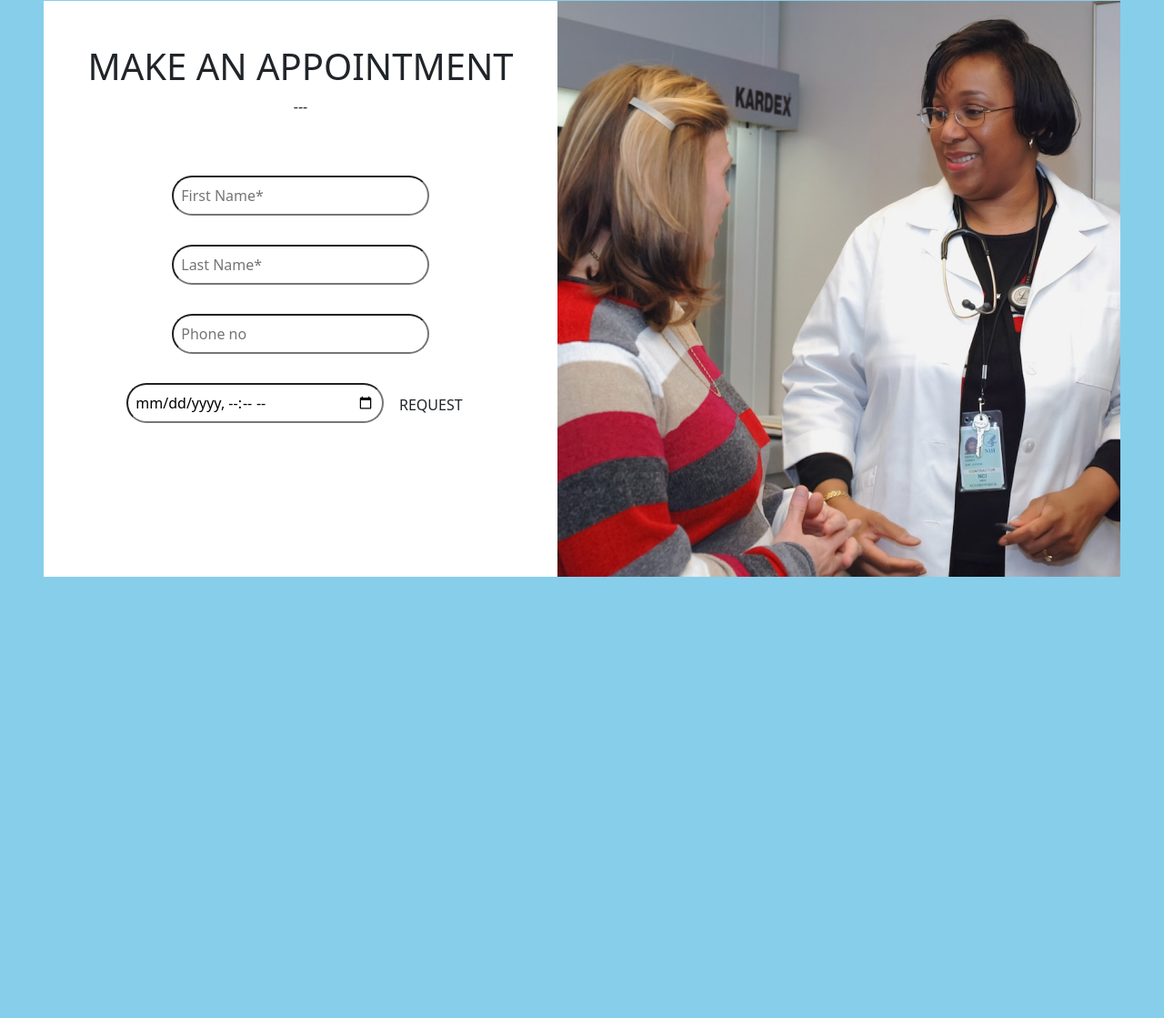
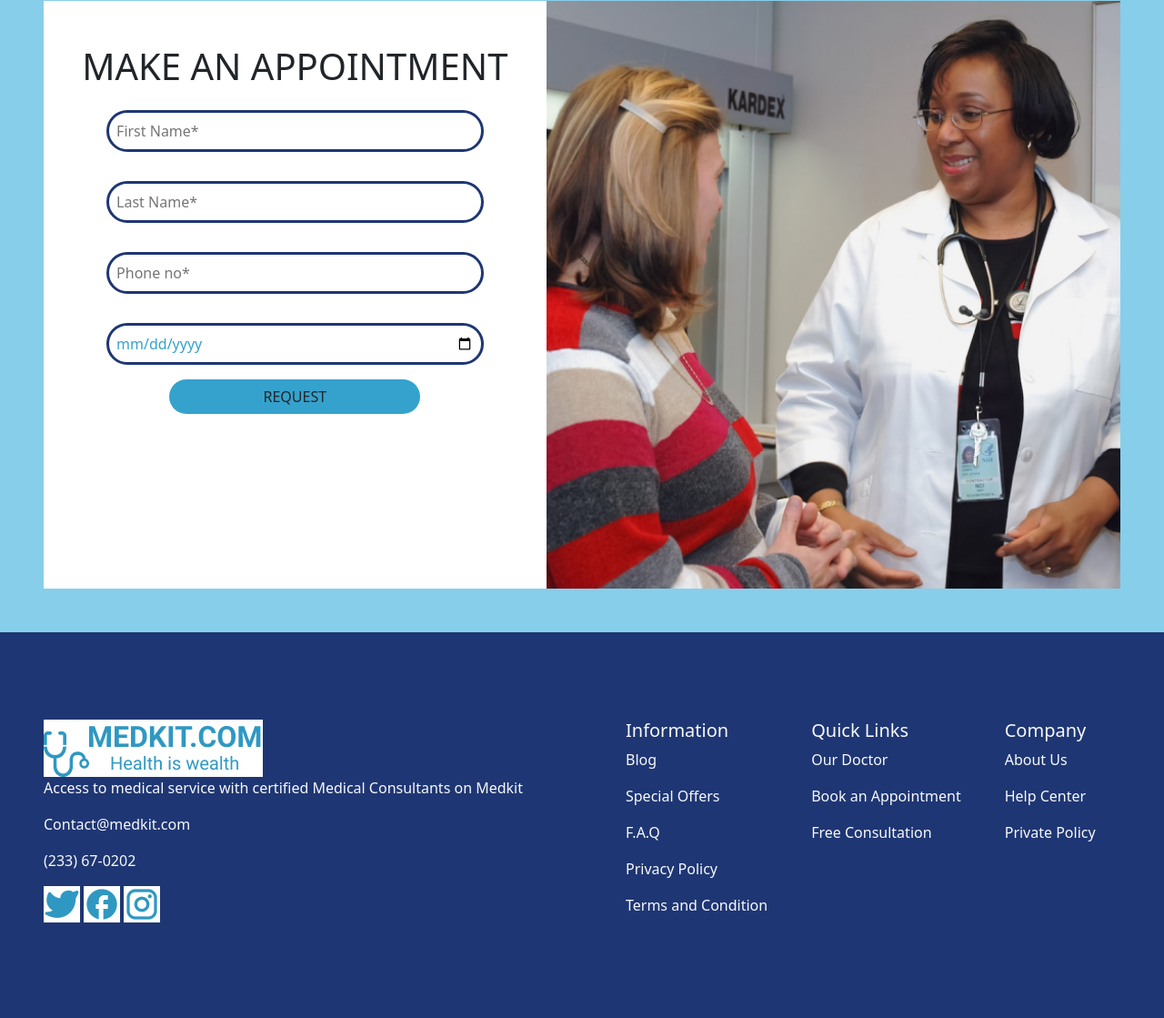
Before and after one commit to Innocent866/medkit, a plain HTML site: page index.html in a window 1280 px wide. Shown: the part 136-1255 px from the top of the page at 91% size. Before the commit the page ends 818 px from the top, so only its background shows below. Drawn offline with nearby package versions, Linux system fonts and the light colour scheme.

Commit message:
initial commit

```diff
--- a/index.html
+++ b/index.html
@@ -9,9 +9,9 @@
 </head>
 <body>
     <header class="sd sticky-top">
-            <nav class="navbar flex-col ">
-                <div class="container text-center">
-                  <a class="navbar-brand"><img src="Logo (1).jpg" alt="" class="w-sm-25"></a>
+            <nav class="navbar">
+                <div class="container">
+                   <img src="Logo (1).jpg" alt="" class="w-25">
                    <div>
                     <a href="#" class="text-decoration-none d-flex text-center ">
                         <p class="px-2">My Appointment</p>
@@ -23,20 +23,61 @@
     </header>
 
 
-       <div class=" m-5 d-lg-flex flex-lg-row-reverse text-center">
-            <img src="Rectangle 17.jpg" alt="" class="img-flude ">
+       <div class=" m-2 my-5 m-lg-5 d-lg-flex flex-lg-row-reverse text-center">
+            <img src="Rectangle 17.jpg" alt="" class="img-flude w-100 ">
         <div class="sd py-5">
-            <h1>MAKE AN APPOINTMENT</h1>
-            <div class="font-size-15">---</div>
-           <div class="my-5">
-            <input type="text" placeholder="First Name*" class="w-50 p-2 my-3 rounded-pill">
-            <input type="text" placeholder="Last Name*" class="w-50 p-2 my-3 rounded-pill">
-            <input type="text" placeholder="Phone no" class="w-50 p-2 my-3 rounded-pill">
-            <input type="datetime-local" placeholder="Appointment Date" class="w-50 p-2 rounded-pill my-3">
-            <button class="btn btn-">REQUEST</button>
+            <h1 class="">MAKE AN APPOINTMENT</h1>
+            <div class="w-50 "></div>
+           <div class="text-danger">
+            <input type="text" placeholder="First Name*" class="d w-75 p-2 my-3 rounded-pill">
+            <input type="text" placeholder="Last Name*" class="d w-75 p-2 my-3 rounded-pill">
+            <input type="text" placeholder="Phone no*" class="d w-75 p-2 my-3 rounded-pill">
+            <input type="date" placeholder="Appointment date*" class="d w-75 p-2 rounded-pill my-3">
+            <button class="btn w-50 fw-25 rounded-pill">REQUEST</button>
            </div>
         </div>
        </div>
+
+
+        <div class="m-" style="background-color: #1E3673;">
+            <div class="p-5 text-light">
+                <div class="d-lg-flex gap-5 text-left">
+                    <div class="my-5 w-50">
+                        <img src="Logo.jpg" alt="">
+                        <p>Access to medical service with certified Medical Consultants on Medkit</p>
+                        <p>Contact@medkit.com</p>
+                        <p>(233) 67-0202</p>
+                        <img src="twitter.jpg" alt="">
+                        <img src="facebook.jpg" alt="">
+                        <img src="instagram.jpg" alt="">
+                    </div>
+
+                        <div class="my-5">
+                            <h5>Information</h5>
+                            <p>Blog</p>
+                            <p>Special Offers</p>
+                            <p>F.A.Q</p>
+                            <p>Privacy Policy</p>
+                            <p>Terms and Condition</p>
+                        </div>
+
+                        <div class="my-5">
+                            <h5>Quick Links</h5>
+                            <p>Our Doctor</p>
+                            <p>Book an Appointment</p>
+                            <p>Free Consultation</p>
+                        </div>
+
+                        <div class="my-5">
+                            <h5>Company</h5>
+                            <p>About Us</p>
+                            <p>Help Center</p>
+                            <p>Private Policy</p>
+                        </div>
+                </div>
+            </div>
+        </div>
+
 
 
 
--- a/style.css
+++ b/style.css
@@ -4,3 +4,12 @@
  .sd{
     background-color: white;
  }
+
+ .btn{
+    background-color: rgb(53, 162, 205);
+ }
+
+ .d{
+    border: solid #1E3673;
+    color: rgb(53, 162, 205);
+ }
```
Also changed, not shown: dex.html (+22 -14 lines), Frame 12.jpg (added), facebook.jpg (added), instagram.jpg (added), twitter.jpg (added).
